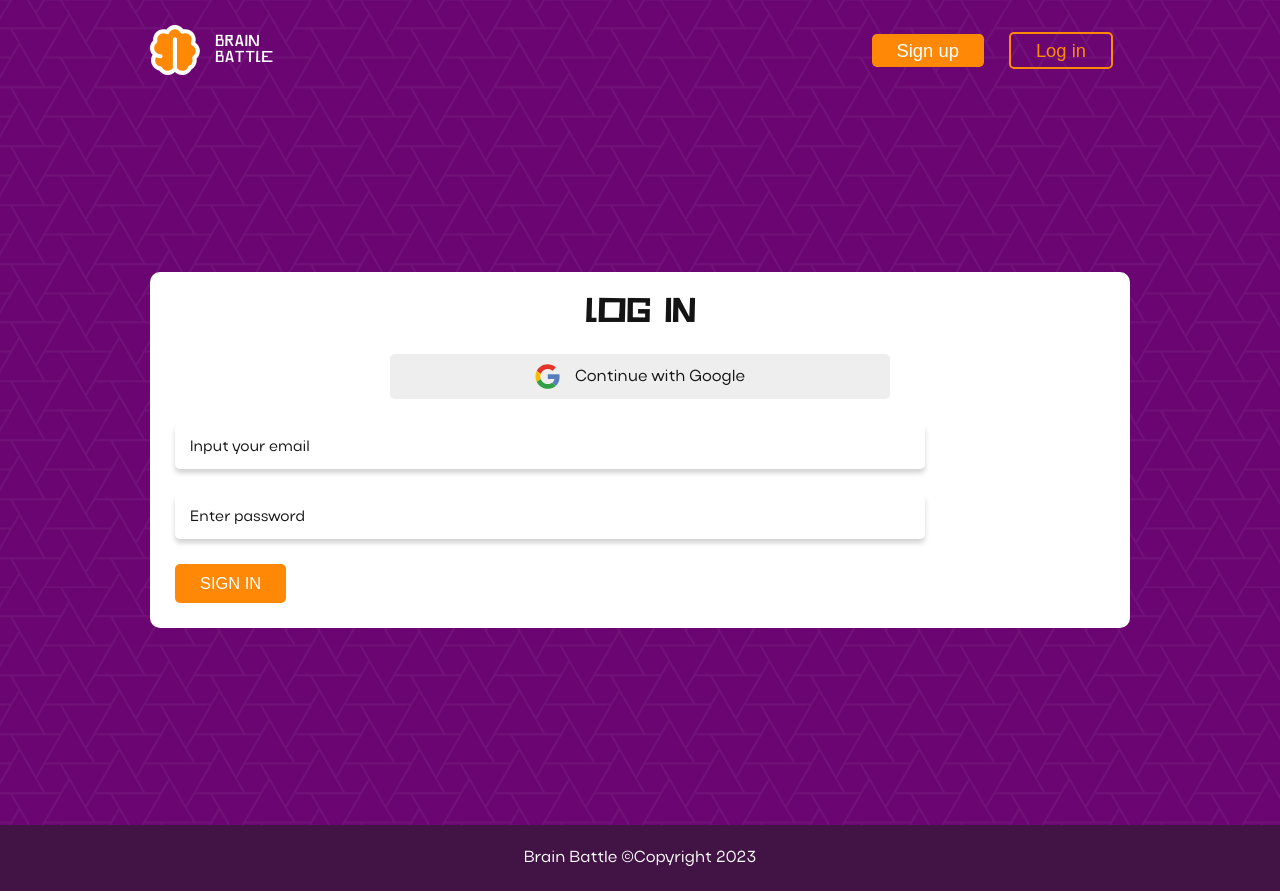
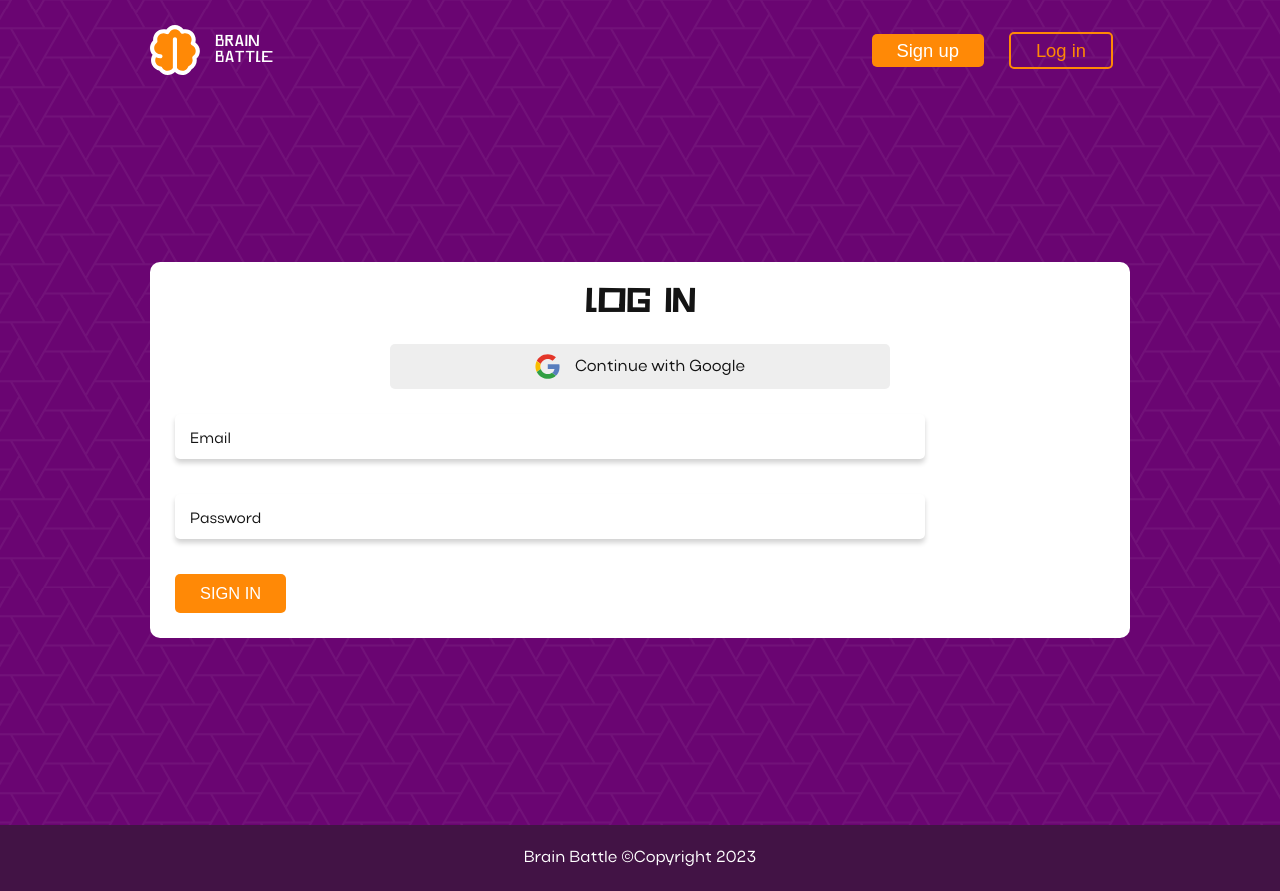
Before and after one commit to viktor-kindrat/brain-battle, a React (Create React App) app: page /logIn in a window 1280 px wide. Built offline with nearby package versions, Linux system fonts and the light colour scheme.

Commit message:
form basic validation. Form inputs layout (part 2/2)

```diff
--- a/src/Components/Form/Form.jsx
+++ b/src/Components/Form/Form.jsx
@@ -1,6 +1,8 @@
 import "./Styles/Form.css"
 
-import { useState } from "react"
+import FormInput from "./FormInput"
+
+import { useState, useCallback } from "react"
 
 import googleIcon from "./Svg/google.svg"
 import avatarDef from "./Svg/avatardef.svg"
@@ -8,37 +10,63 @@ import imageUpload from "./Svg/addImage.svg"
 
 function Form({ type }) {
     let [imagePreview, setImagePreview] = useState("");
-    let [ warning, setWarning ] = useState({})
-    let avatarChangeHandler = (e) => {
+
+    let setWarning = useCallback((el, text) => {
+        el.parentElement.querySelector(".Form__warning").innerHTML = text
+    }, [])
+
+    let avatarChangeHandler = useCallback((e) => {
         if (e.target.files[0]) {
-            if ((e.target.files[0].size * (10**(-6))) <= 1.5) {
+            if ((e.target.files[0].size * (10 ** (-6))) <= 1.5) {
                 let url = URL.createObjectURL(e.target.files[0])
+                setWarning(e.target, "")
                 setImagePreview(url)
-                setWarning({...warning, image: ""})
             } else {
+                setWarning(e.target, "Your image size is too big. Maximum size is 1.5MB Please compress image and try again!")
                 setImagePreview(avatarDef)
-                setWarning({...warning, image: "Your image size is too big. Maximum size is 1.5MB Please compress image and try again!"})
             }
         }
-    }
+    }, [])
 
-    let inputFocusHandler = (e) => {
-        let parent = e.target.parentElement;
-        let label = parent.querySelector(".Form__label");
+    let inputFocusHandler = useCallback((e) => {
+        let label = e.target.parentElement.querySelector(".Form__label");
         label.style.top = "-3px";
         label.style.fontSize = "10px";
         label.style.fontWeight = "800"
         label.style.color = "#333333"
-    }
-    let inputBlurHandler = (e) => {
-        if (e.target.value === "") {
-            let parent = e.target.parentElement;
-            let label = parent.querySelector(".Form__label")
-            label.removeAttribute("style")
+    }, [])
+
+    let inputBlurHandler = useCallback((e) => {
+        if (e.target.value === "") e.target.parentElement.querySelector(".Form__label").removeAttribute("style")
+    }, [])
+
+    let validateForm = useCallback((form) => {
+        let unFilledInputs = Array.from(form.elements).map(item => item.value ? item.value.length === 0 ? item : "" : item).filter(item => item !== "" && item.type !== "submit" && item.type !== "file")
+        document.querySelectorAll(".Form__warning").forEach(el => el.innerHTML = "");
+        if (unFilledInputs.length === 0) {
+            if (type !== "log") {
+                if (form.password.value !== form.passwordConfirm.value) {
+                    setWarning(form.passwordConfirm, "Password does not match")
+                    return false
+                }
+            }
+        } else {
+            unFilledInputs.forEach(element => {
+                setWarning(element, "Fill this gap")
+            })
+            return false
         }
-    }
+    }, [])
+
+    let submitHandler = useCallback((e) => {
+        e.preventDefault();
+        let res = validateForm(e.target);
+        console.log(res)
+        return false
+    }, [])
+
     return (
-        <form action="" className="Form">
+        <form onSubmit={submitHandler} className="Form">
             <div className="Form__content-container">
                 <h2 className="Form__headline">{(type === "reg" ? "Create an account" : "Log in")}</h2>
                 <div className="Form__fields">
@@ -46,14 +74,8 @@ function Form({ type }) {
                     {
                         (type === "log") ? <>
                             <div className="Form__fields-container">
-                                <div className="Form__input-container">
-                                    <label htmlFor="form-email" className="Form__label">Input your email</label>
-                                    <input onFocus={inputFocusHandler} onBlur={inputBlurHandler} id="form-email" type="text" name="email" className="Form__input" />
-                                </div>
-                                <div className="Form__input-container">
-                                    <label htmlFor="form-password" className="Form__label">Enter password</label>
-                                    <input onFocus={inputFocusHandler} onBlur={inputBlurHandler} id="form-password" type="password" name="password" className="Form__input" />
-                                </div>
+                                <FormInput label="Email" {...{ inputFocusHandler, inputBlurHandler }} type="text" name="email" />
+                                <FormInput label="Password" {...{ inputFocusHandler, inputBlurHandler }} type="password" name="password" />
                             </div>
                         </> : <>
                             <div className="Form__fields-container">
@@ -61,27 +83,15 @@ function Form({ type }) {
                                     <div className="Form__avatar-template">
                                         <img src={imagePreview ? imagePreview : avatarDef} alt="avatar" className="Form__avatar-preview" />
                                     </div>
-                                    <div className="Form__info">Remember! Max size of your image must be 1.5MB</div>
+                                    <div className="Form__info">Note, max size of your image must be 1.5MB</div>
                                     <label htmlFor="form-avatar" className="Form__label Form__label_file"><img height={25} width={25} src={imageUpload} alt="" />Set profile image</label>
-                                    {warning.image ? <p className="Form__warning">{warning.image}</p> : ""}
+                                    <p className="Form__warning"></p>
                                     <input onChange={avatarChangeHandler} id="form-avatar" type="file" name="avatar" className="Form__input Form__input_file" />
                                 </div>
-                                <div className="Form__input-container">
-                                    <label htmlFor="form-name" className="Form__label">Enter your beautiful name</label>
-                                    <input onFocus={inputFocusHandler} onBlur={inputBlurHandler} id="form-name" type="text" name="name" className="Form__input" />
-                                </div>
-                                <div className="Form__input-container">
-                                    <label htmlFor="form-email" className="Form__label">Input your email</label>
-                                    <input onFocus={inputFocusHandler} onBlur={inputBlurHandler} id="form-email" type="text" name="email" className="Form__input" />
-                                </div>
-                                <div className="Form__input-container">
-                                    <label htmlFor="form-password" className="Form__label">Enter password</label>
-                                    <input onFocus={inputFocusHandler} onBlur={inputBlurHandler} id="form-password" type="password" name="password" className="Form__input" />
-                                </div>
-                                <div className="Form__input-container">
-                                    <label htmlFor="form-password-confirmation" className="Form__label">Confirm password</label>
-                                    <input onFocus={inputFocusHandler} onBlur={inputBlurHandler} id="form-password-confirmation" type="password" name="password" className="Form__input" />
-                                </div>
+                                <FormInput label="Your beautiful name" {...{ inputFocusHandler, inputBlurHandler }} type="text" name="name" />
+                                <FormInput label="Email" {...{ inputFocusHandler, inputBlurHandler }} type="text" name="email" />
+                                <FormInput label="Password" {...{ inputFocusHandler, inputBlurHandler }} type="password" name="password" />
+                                <FormInput label="Confirm password" {...{ inputFocusHandler, inputBlurHandler }} type="password" name="passwordConfirm" />
                             </div>
                         </>
                     }
--- /dev/null
+++ b/src/Components/Form/FormInput.jsx
@@ -0,0 +1,11 @@
+function FormInput({label, inputFocusHandler, inputBlurHandler, type, name}) {
+    return (
+        <div className="Form__input-container">
+            <label htmlFor={`form-${name}`} className="Form__label">{label}</label>
+            <input onFocus={inputFocusHandler} onBlur={inputBlurHandler} id={`form-${name}`} type={type} name={name} className="Form__input" />
+            <p className="Form__warning"></p>
+        </div>
+    )
+}
+
+export default FormInput
--- a/src/Components/Form/Styles/Form.css
+++ b/src/Components/Form/Styles/Form.css
@@ -80,7 +80,7 @@
   align-items: flex-start;
   justify-content: flex-start;
   flex-direction: column;
-  gap: 0;
+  gap: 10px;
   width: 100%;
   position: relative;
 }
@@ -98,7 +98,7 @@
   pointer-events: none;
   user-select: none;
   position: absolute;
-  top: 50%;
+  top: 45%;
   left: 15px;
   font-size: 15px;
   line-height: 100%;
--- a/src/Components/Form/Styles/Form.scss
+++ b/src/Components/Form/Styles/Form.scss
@@ -52,7 +52,7 @@
                 width: 100%;
 
                 .Form__input-container {
-                    @include flex(flex-start, flex-start, column, 0);
+                    @include flex(flex-start, flex-start, column, 10px);
                     width: 100%;
                     position: relative;
 
@@ -62,7 +62,7 @@
                         pointer-events: none;
                         user-select: none;
                         position: absolute;
-                        top: 50%;
+                        top: 45%;
                         left: 15px;
                         font-size: 15px;
                         line-height: 100%;
```
